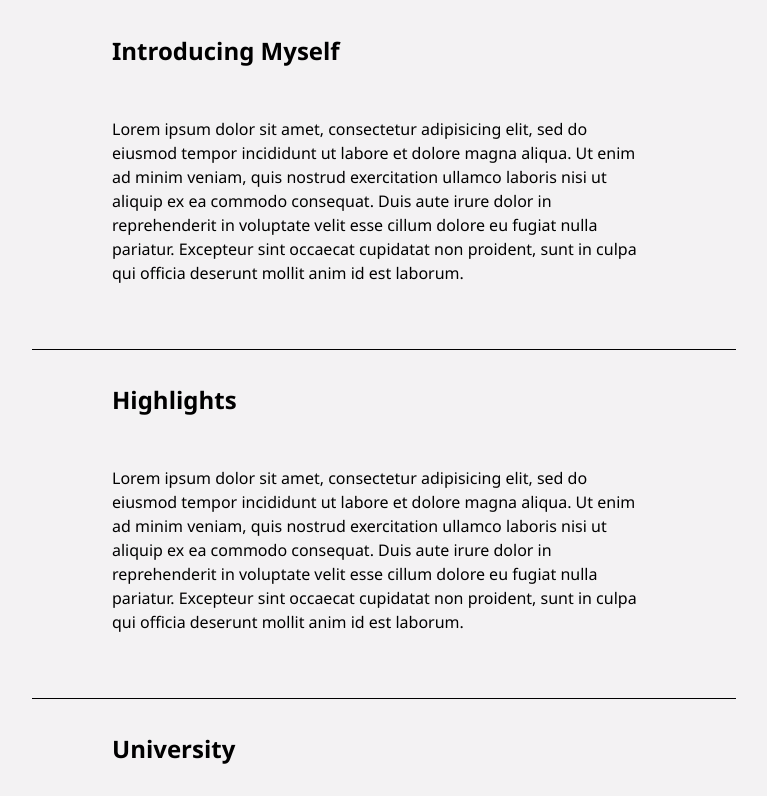
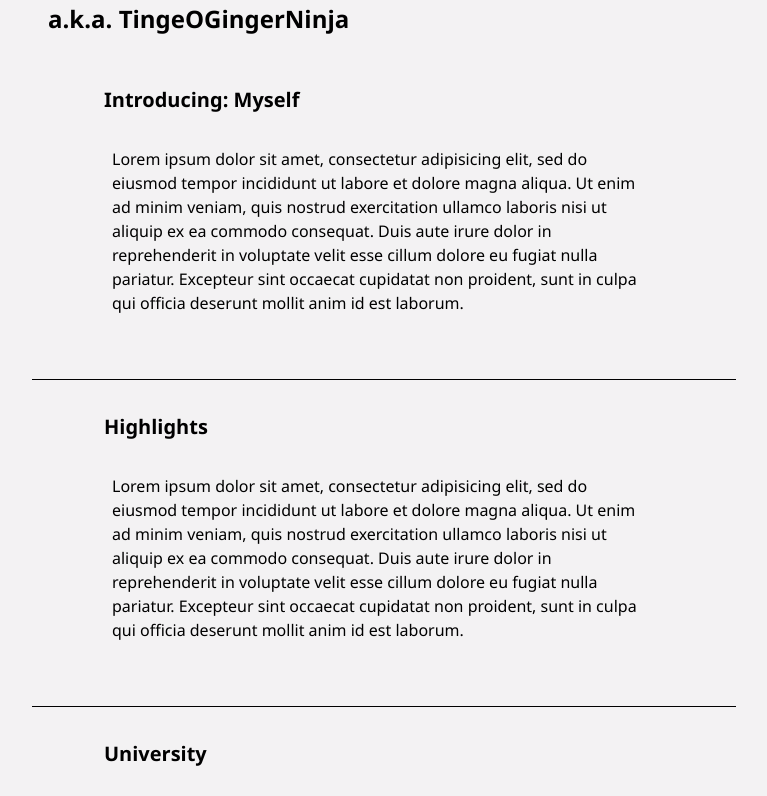
Before and after one commit to TingeOGinge/personal-website, a website: page index.html in a window 1280 px wide. Shown: the part 193-989 px from the top of the page, without its empty margins (256-1023 px from the left). Drawn offline with Linux system fonts and the light colour scheme.

Commit message:
tweak heading formatting

```diff
--- a/index.html
+++ b/index.html
@@ -29,19 +29,20 @@
 
   <main>
     <h1>Dillon O'Shea</h1>
+    <h2>a.k.a. TingeOGingerNinja</h2>
 
     <section id="intro" class="mainSection">
-      <h2>Introducing Myself</h2>
+      <h3>Introducing: Myself</h3>
       <p class="mainContent">Lorem ipsum dolor sit amet, consectetur adipisicing elit, sed do eiusmod tempor incididunt ut labore et dolore magna aliqua. Ut enim ad minim veniam, quis nostrud exercitation ullamco laboris nisi ut aliquip ex ea commodo consequat. Duis aute irure dolor in reprehenderit in voluptate velit esse cillum dolore eu fugiat nulla pariatur. Excepteur sint occaecat cupidatat non proident, sunt in culpa qui officia deserunt mollit anim id est laborum.</p>
     </section>
 
     <section id="highlights" class="mainSection">
-      <h2>Highlights</h2>
+      <h3>Highlights</h3>
       <p class="mainContent">Lorem ipsum dolor sit amet, consectetur adipisicing elit, sed do eiusmod tempor incididunt ut labore et dolore magna aliqua. Ut enim ad minim veniam, quis nostrud exercitation ullamco laboris nisi ut aliquip ex ea commodo consequat. Duis aute irure dolor in reprehenderit in voluptate velit esse cillum dolore eu fugiat nulla pariatur. Excepteur sint occaecat cupidatat non proident, sunt in culpa qui officia deserunt mollit anim id est laborum.</p>
     </section>
 
     <section id="university" class="mainSection">
-      <h2>University</h2>
+      <h3>University</h3>
       <p class="mainContent">Lorem ipsum dolor sit amet, consectetur adipisicing elit, sed do eiusmod tempor incididunt ut labore et dolore magna aliqua. Ut enim ad minim veniam, quis nostrud exercitation ullamco laboris nisi ut aliquip ex ea commodo consequat. Duis aute irure dolor in reprehenderit in voluptate velit esse cillum dolore eu fugiat nulla pariatur. Excepteur sint occaecat cupidatat non proident, sunt in culpa qui officia deserunt mollit anim id est laborum.</p>
     </section>
 
```
